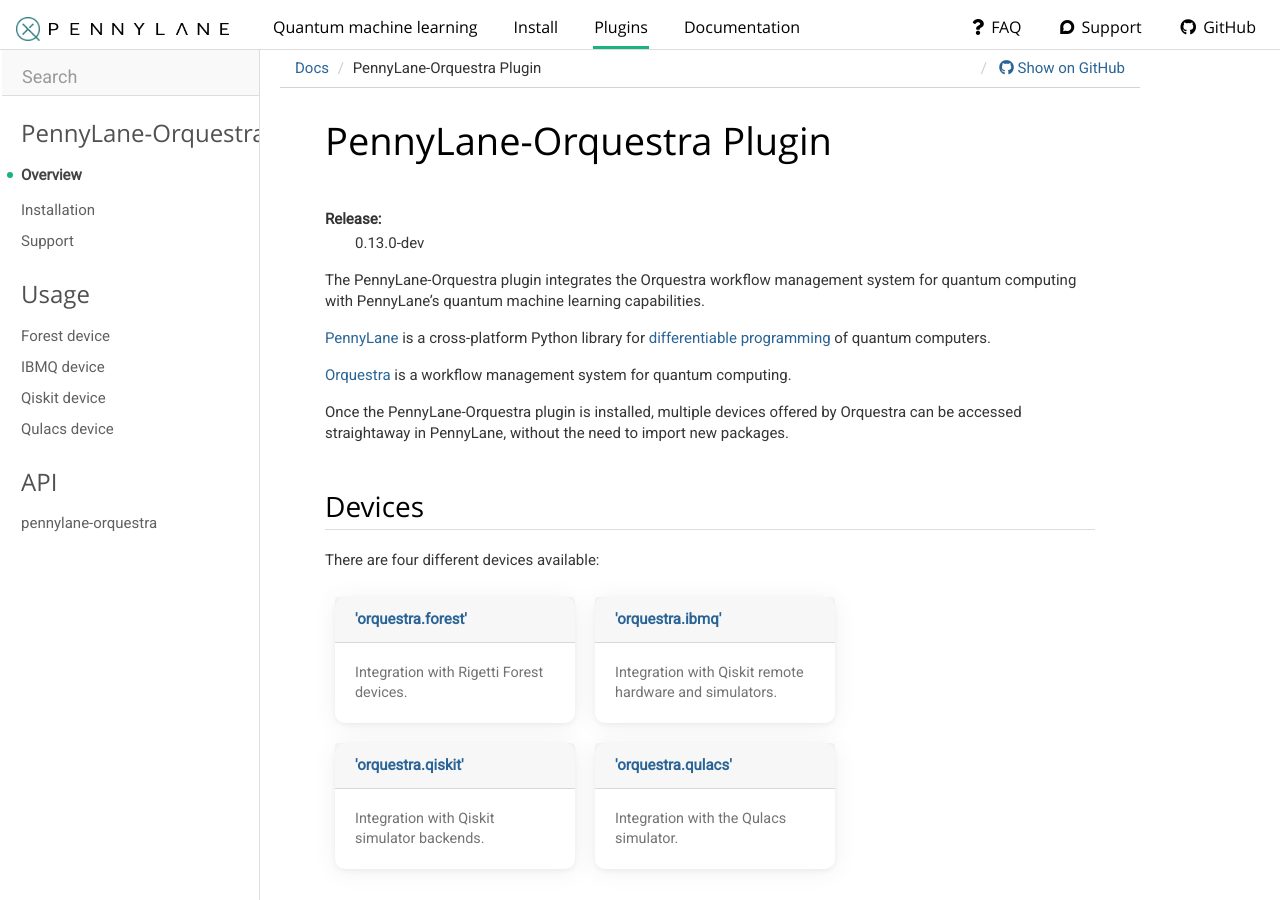
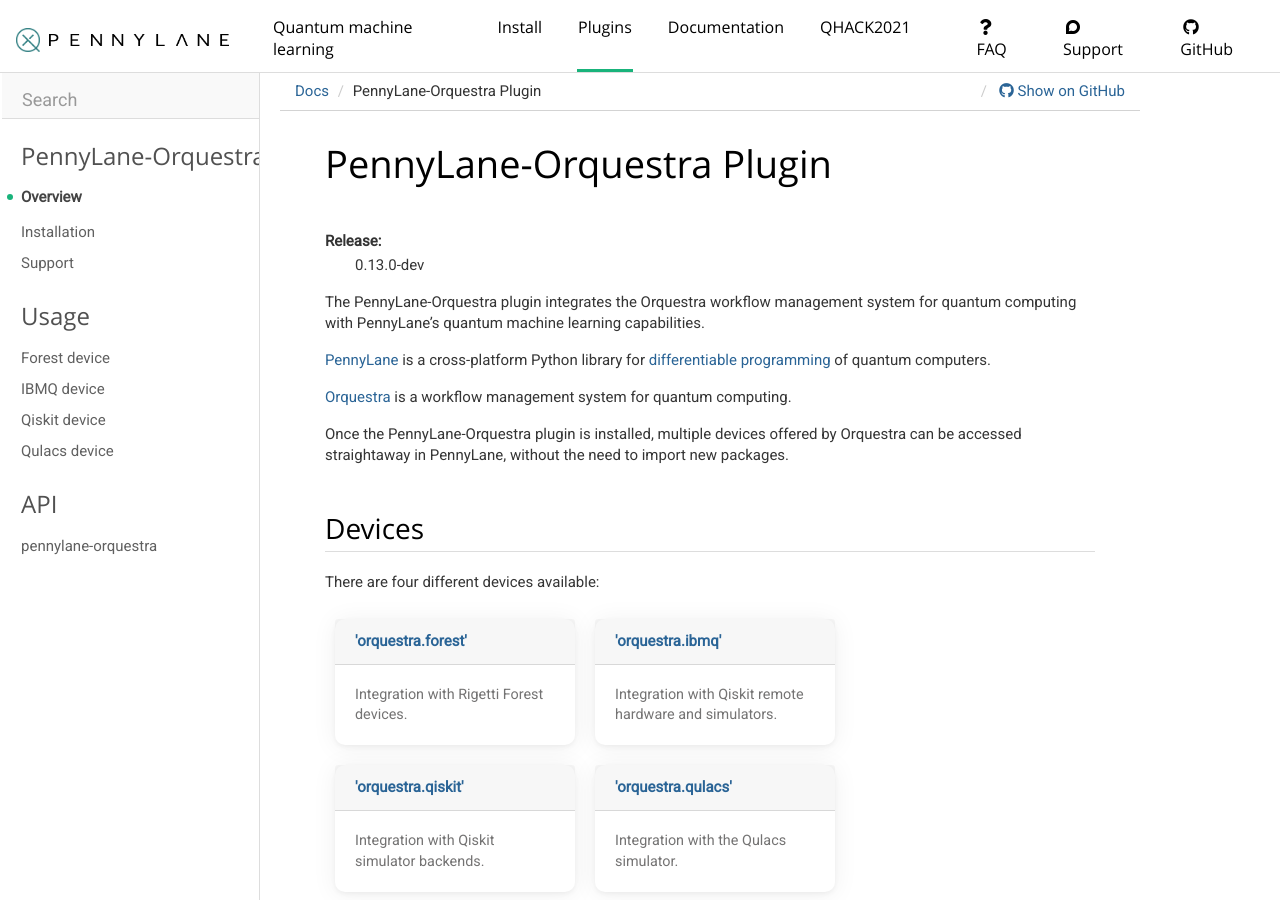
Before and after one commit to PennyLaneAI/pennylane-orquestra, a Sphinx documentation site: the page built from doc/index.rst, in a window 1280 px wide and 900 px high. Built offline with Sphinx 7.4.7, drawn with Linux system fonts in a browser that asks for light colours; nearby versions of some CDN libraries.

Commit message:
qhack nav bar

```diff
--- a/doc/xanadu_theme/header.html
+++ b/doc/xanadu_theme/header.html
@@ -38,6 +38,9 @@
         <a class="nav-link" href="https://pennylane.readthedocs.io">Documentation</a>
           <span class="sr-only">(current)</span>
       </li>
+      <li class="nav-item">
+        <a class="nav-link" href="https://qhack.ai">QHACK2021</a>
+      </li>
     </ul>
     <!-- Links -->
 
```
